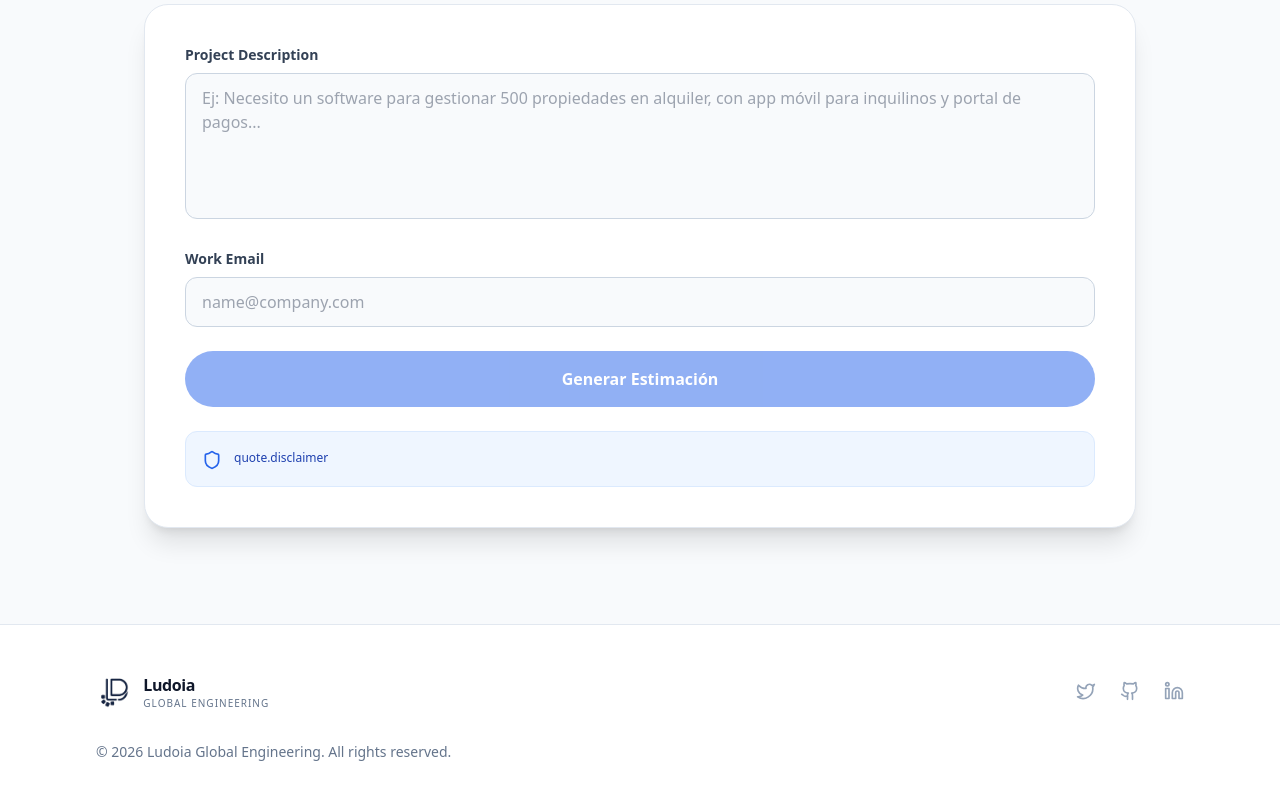
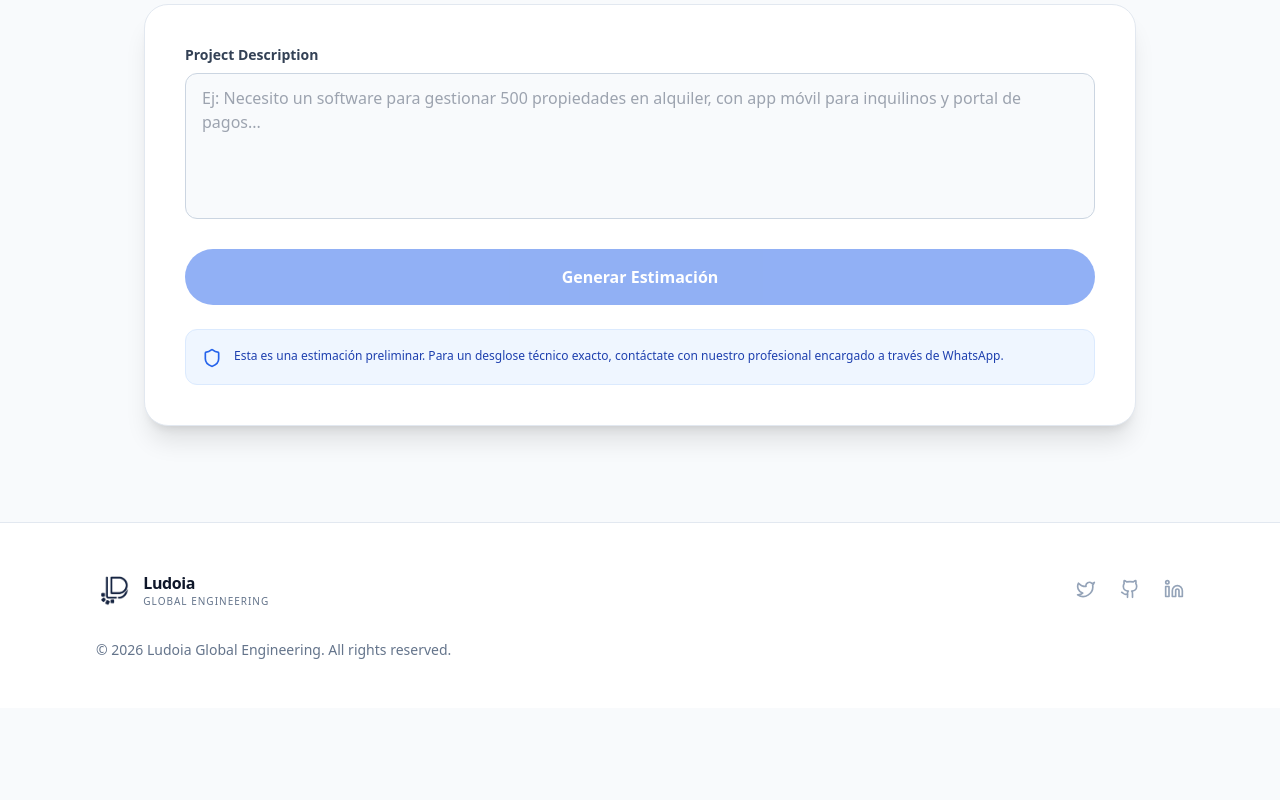
Before and after one commit to jhoicas/ludoia, a Next.js app: page / in a window 1280 px wide. Shown: the part 2416-3216 px from the top of the page. After the commit the page ends 3124 px from the top, so only its background shows below. Built offline with nearby package versions, Linux system fonts and the light colour scheme.

Commit message:
refactor: remove work email field from quote module

```diff
--- a/app/api/quote/schema.ts
+++ b/app/api/quote/schema.ts
@@ -3,15 +3,10 @@ import { z } from 'zod';
 const stripHtml = (html: string) => html.replace(/<[^>]*>?/gm, '');
 
 export const QuoteRequestSchema = z.object({
-  email: z.string().email("Debe ser un email válido").max(100),
   projectDescription: z.string().min(10, "Descripción muy corta").max(2000, "Descripción muy larga"),
 }).transform((data) => ({
   ...data,
-  email: stripHtml(data.email),
   projectDescription: stripHtml(data.projectDescription)
-})).refine((data) => !/[<>{}\\]/.test(data.email), {
-  message: "Caracteres no permitidos en el email",
-  path: ["email"]
-});
+}));
 
 export type QuoteRequest = z.infer<typeof QuoteRequestSchema>;
--- a/app/components/QuoteModule.tsx
+++ b/app/components/QuoteModule.tsx
@@ -21,7 +21,6 @@ type EstimateResult = {
 export function QuoteModule() {
   const { t } = useTranslation();
   const [description, setDescription] = useState("");
-  const [email, setEmail] = useState("");
   const [status, setStatus] = useState<"idle" | "loading" | "success" | "error">("idle");
   const [errorMessage, setErrorMessage] = useState("");
   const [estimate, setEstimate] = useState<EstimateResult | null>(null);
@@ -36,7 +35,7 @@ export function QuoteModule() {
       const res = await fetch("/api/quote", {
         method: "POST",
         headers: { "Content-Type": "application/json" },
-        body: JSON.stringify({ email, projectDescription: description }),
+        body: JSON.stringify({ projectDescription: description }),
       });
 
       if (res.status === 429) {
@@ -78,18 +77,6 @@ export function QuoteModule() {
                   onChange={(e) => setDescription(e.target.value)}
                   placeholder={t("quote.placeholder")}
                   className="w-full rounded-xl border border-slate-300 dark:border-slate-700 bg-slate-50 dark:bg-slate-900 py-3 px-4 text-slate-900 dark:text-white focus:ring-2 focus:ring-blue-500 focus:border-transparent transition-all resize-none"
-                />
-              </div>
-
-              <div>
-                <label className="block text-sm font-semibold text-slate-700 dark:text-slate-300 mb-2">Work Email</label>
-                <input
-                  type="email"
-                  required
-                  value={email}
-                  onChange={(e) => setEmail(e.target.value)}
-                  placeholder="name@company.com"
-                  className="w-full rounded-xl border border-slate-300 dark:border-slate-700 bg-slate-50 dark:bg-slate-900 py-3 px-4 text-slate-900 dark:text-white focus:ring-2 focus:ring-blue-500 focus:border-transparent transition-all"
                 />
               </div>
 
--- a/locales/en.json
+++ b/locales/en.json
@@ -24,7 +24,9 @@
   "quote.button": "Generate Estimate",
   "quote.whatsapp.cta": "Talk with a Specialist on WhatsApp",
   "quote.whatsapp.msg": "Hello Ludoia, I just generated an estimate for my project...",
+  "quote.disclaimer": "This is a preliminary estimate. For an exact technical breakdown, please contact our professional in charge via WhatsApp.",
   "quote.disclaimer.note": "This information is a referential estimate based on hourly rate and projected time, it does not constitute a binding quote. The actual value may vary upwards or downwards depending on the definitive scope.",
   "quote.disclaimer.fee": "To obtain a formal and detailed technical quote with architectural breakdown performed by a Senior Engineer, please contact us on WhatsApp. The preparation of the formal technical proposal has a cost of $60 USD (deductible from the project total if you decide to hire us).",
-  "quote.rateLimitExceeded": "Automatic queries are temporarily limited to 5 attempts for system security and protection. If you need further details about your project, please contact us directly via WhatsApp."
+  "quote.rateLimitExceeded": "Automatic queries are temporarily limited to 5 attempts for system security and protection. If you need further details about your project, please contact us directly via WhatsApp.",
+  "quote.hours": "Estimated Hours"
 }
--- a/locales/es.json
+++ b/locales/es.json
@@ -24,7 +24,9 @@
   "quote.features.3": "Recomendación Práctica de Stack Tecnológico",
   "quote.whatsapp.cta": "Hablar con un Especialista en WhatsApp",
   "quote.whatsapp.msg": "Hola Ludoia, acabo de generar una estimación para mi proyecto...",
+  "quote.disclaimer": "Esta es una estimación preliminar. Para un desglose técnico exacto, contáctate con nuestro profesional encargado a través de WhatsApp.",
   "quote.disclaimer.note": "Esta información es una estimación referencial basada en tarifa por horas y tiempo proyectado, no constituye una cotización vinculante. El valor real puede variar hacia arriba o hacia abajo según el alcance definitivo.",
   "quote.disclaimer.fee": "Para obtener una cotización técnica formal y detallada con desglose de arquitectura realizada por un Ingeniero Senior, escríbenos a WhatsApp. La elaboración de la propuesta técnica formal tiene un costo de $60 USD (deducible del total del proyecto si decide contratarnos).",
-  "quote.rateLimitExceeded": "Las consultas automáticas están temporalmente limitadas a 5 intentos por protección y seguridad del sistema. Si necesitas más información sobre tu proyecto, escríbenos directamente por WhatsApp."
+  "quote.rateLimitExceeded": "Las consultas automáticas están temporalmente limitadas a 5 intentos por protección y seguridad del sistema. Si necesitas más información sobre tu proyecto, escríbenos directamente por WhatsApp.",
+  "quote.hours": "Horas Estimadas"
 }
--- a/package.json
+++ b/package.json
@@ -1,7 +1,7 @@
 {
   "scripts": {
     "dev": "next dev",
-    "build": "next build && cp -r public .next/standalone/ && cp -r .next/static .next/standalone/.next/",
+    "build": "next build",
     "start": "next start"
   },
   "dependencies": {
```
Also changed, not shown: 2 other files (tests, documents, lock files or other folders).
